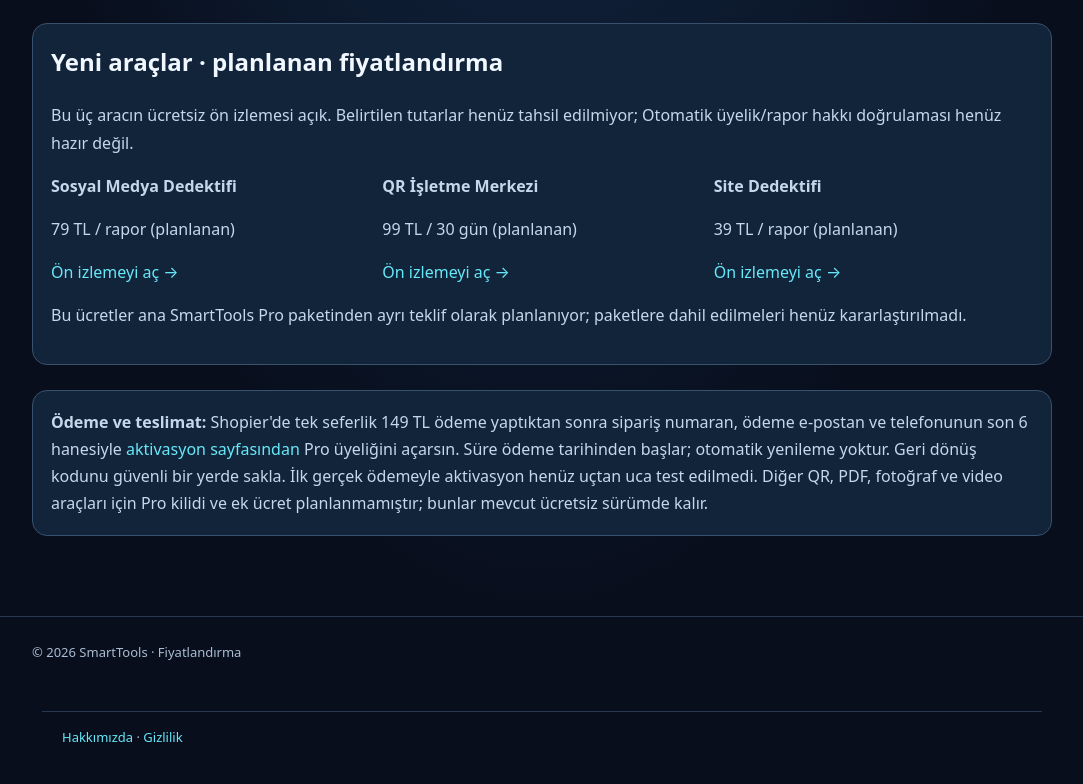
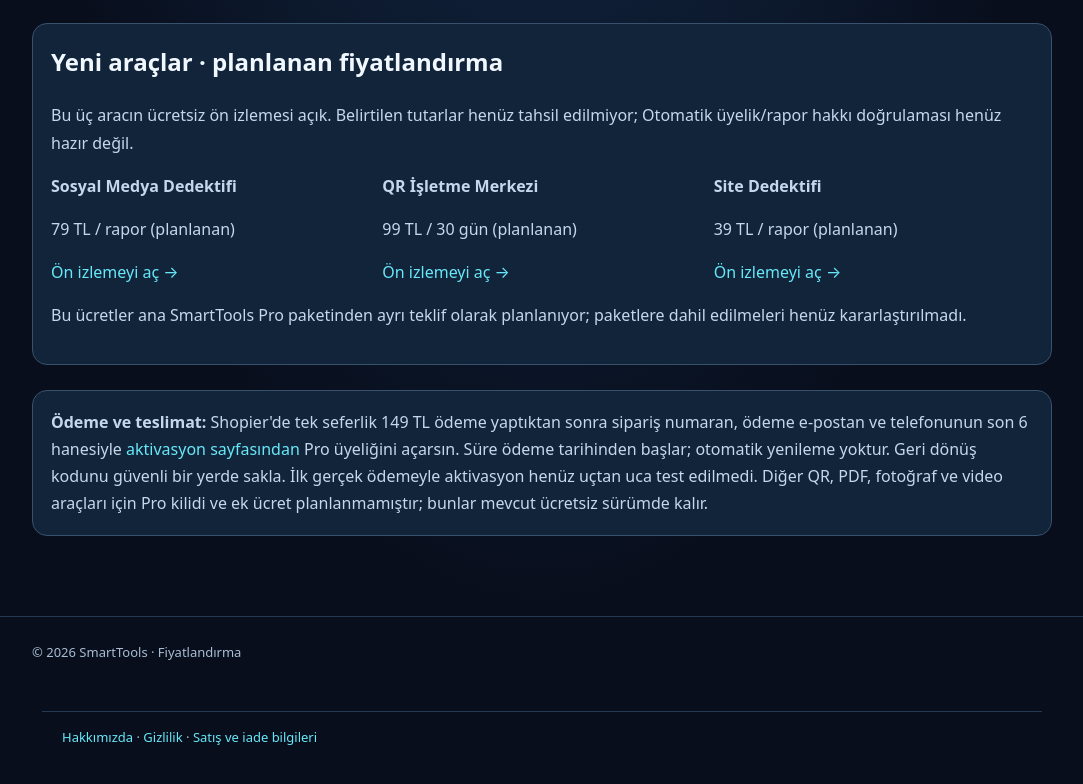
Before and after one commit to aliskeskin2006-cyber/Smarttools, a website: page fiyatlandirma.html in a window 1280 px wide. Shown: the part 1011-1795 px from the top of the page, without its empty margins (98-1181 px from the left). Drawn offline with Linux system fonts and the light colour scheme; no server answers.

Commit message:
Link SmartTools Pro buyer information and refund guidance from checkout pages

```diff
--- a/fiyatlandirma.html
+++ b/fiyatlandirma.html
@@ -17,4 +17,4 @@ document.getElementById("year").textContent=new Date().getFullYear();
  }
  button.addEventListener("click",event=>{if(button.getAttribute("aria-disabled")==="true")event.preventDefault();});
 })();
-</script><footer style="max-width:1000px;margin:24px auto;padding:16px 20px;color:#aabbd1"><a href="./hakkimizda.html" style="color:#67e8f9">Hakkımızda</a> · <a href="./gizlilik.html" style="color:#67e8f9">Gizlilik</a></footer></body></html>
+</script><footer style="max-width:1000px;margin:24px auto;padding:16px 20px;color:#aabbd1"><a href="./hakkimizda.html" style="color:#67e8f9">Hakkımızda</a> · <a href="./gizlilik.html" style="color:#67e8f9">Gizlilik</a> · <a href="./pro-satis-bilgileri.html" style="color:#67e8f9">Satış ve iade bilgileri</a></footer></body></html>
```
